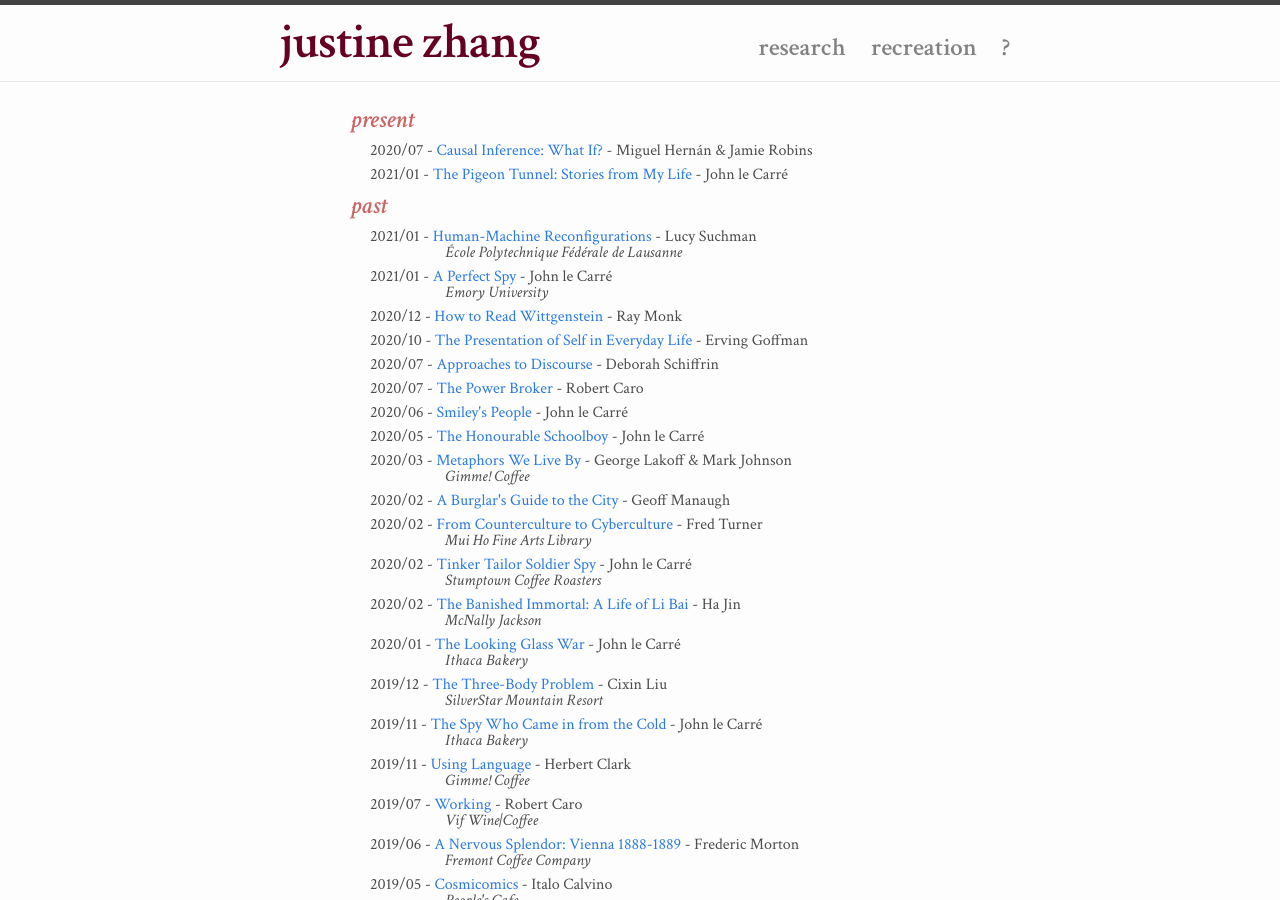
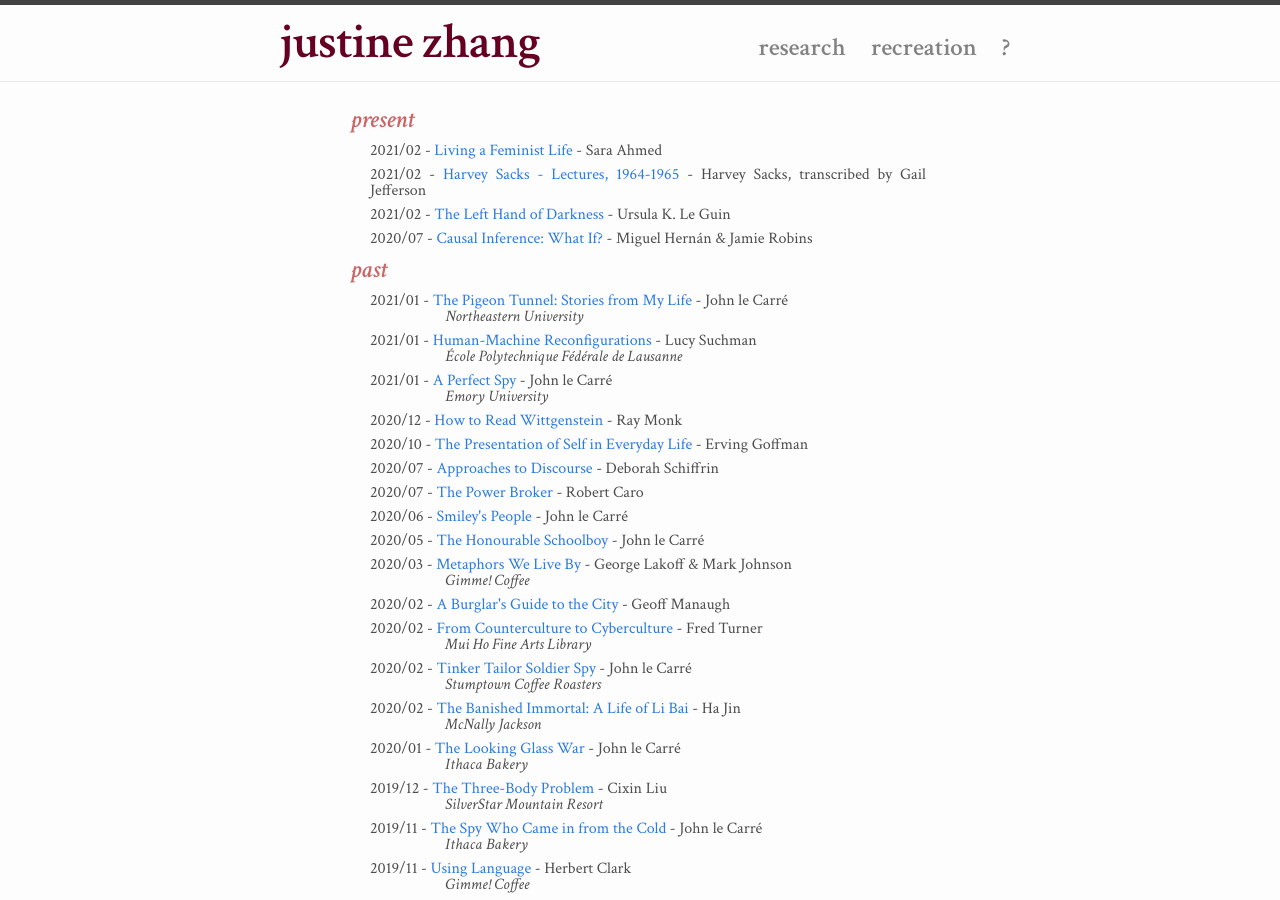
Before and after one commit to tisjune/tisjune.github.io, a Jekyll site: the page built from misc.html, in a window 1280 px wide and 900 px high. Built offline with Jekyll 4.4.1, drawn with Linux system fonts in a browser that asks for light colours; nearby versions of some CDN libraries.

Commit message:
updated books

```diff
--- a/_data/consumables.yml
+++ b/_data/consumables.yml
@@ -1,5 +1,27 @@
 ## present
 ## I should redesign this to account for rereads and potential blog posts...
+
+
+- id: "ahmed2017feminist"
+  name: "Living a Feminist Life"
+  author: "Sara Ahmed"
+  link: "https://www.dukeupress.edu/living-a-feminist-life"
+  date: "2021/02"
+  state: "present"
+
+- id: "sacks1964lectures"
+  name: "Harvey Sacks - Lectures, 1964-1965"
+  author: "Harvey Sacks, transcribed by Gail Jefferson"
+  link: "https://www.jstor.org/stable/20009056?seq=1"
+  date: "2021/02"
+  state: "present"
+
+- id: "leguin1969hand"
+  name: "The Left Hand of Darkness"
+  author: "Ursula K. Le Guin"
+  link: "https://g.co/kgs/NERBR9"
+  date: "2021/02"
+  state: "present"
 
 - id: "hernan2020causal"
   name: "Causal Inference: What If?"
@@ -8,14 +30,19 @@
   date: "2020/07"
   state: "present"
 
+
+
+## past
+
+
 - id: "lecarre2016pigeon"
   name: "The Pigeon Tunnel: Stories from My Life"
   author: "John le Carré"
   link: "https://g.co/kgs/d7bTDj"
   date: "2021/01"
-  state: "present"
+  state: "past"
+  place: "neu"
 
-## past
 
 - id: "suchman2007hmr"
   name: "Human-Machine Reconfigurations"
--- a/_data/places.yml
+++ b/_data/places.yml
@@ -1,3 +1,7 @@
+neu:
+  name: "Northeastern University"
+  maploc: "https://goo.gl/maps/HTsZJNrbLCxuiGfY7"
+
 epfl:
   name: "École Polytechnique Fédérale de Lausanne"
   maploc: "https://goo.gl/maps/Vjw9MbeuFpXgQPDE8"
```
